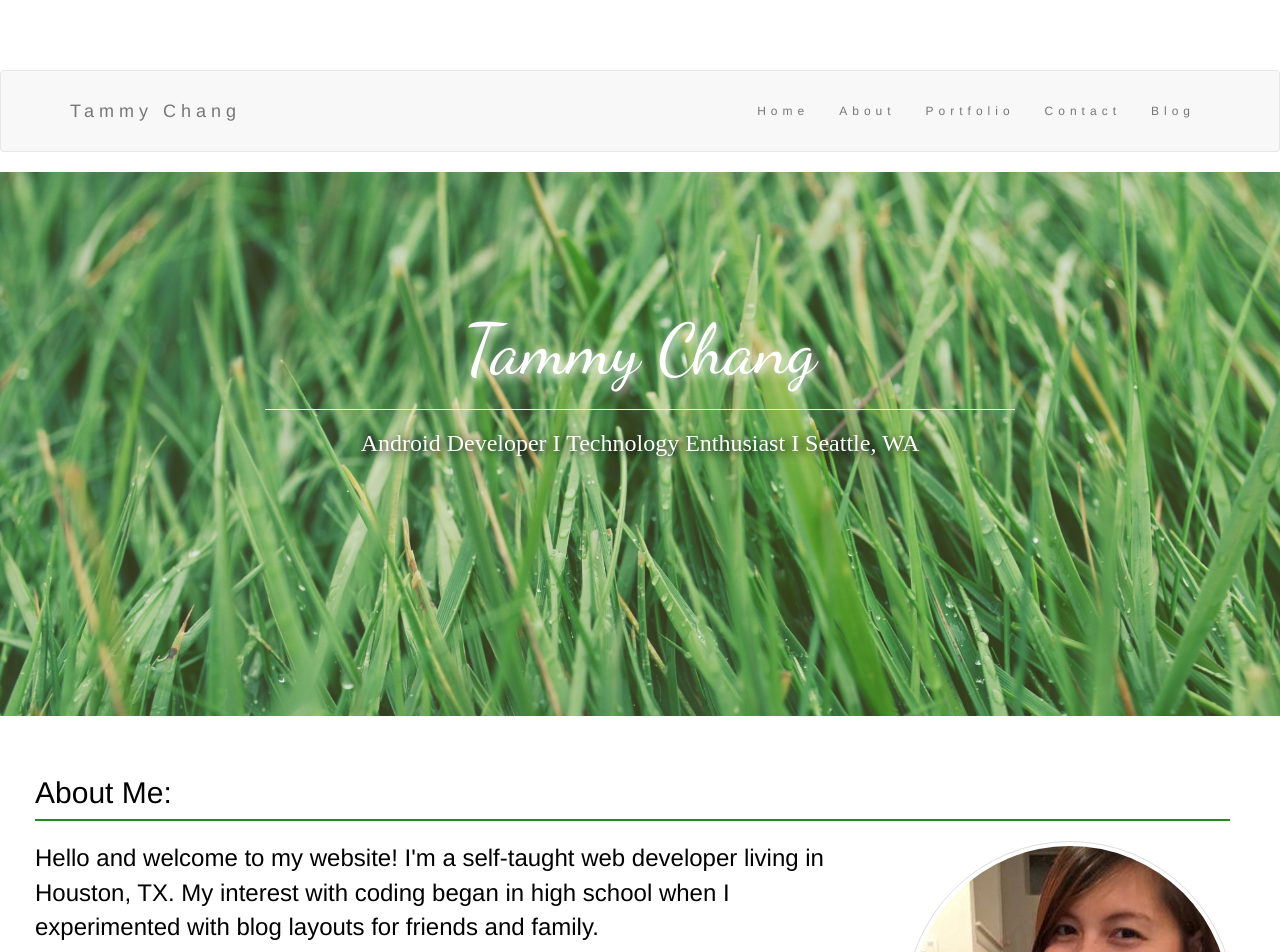
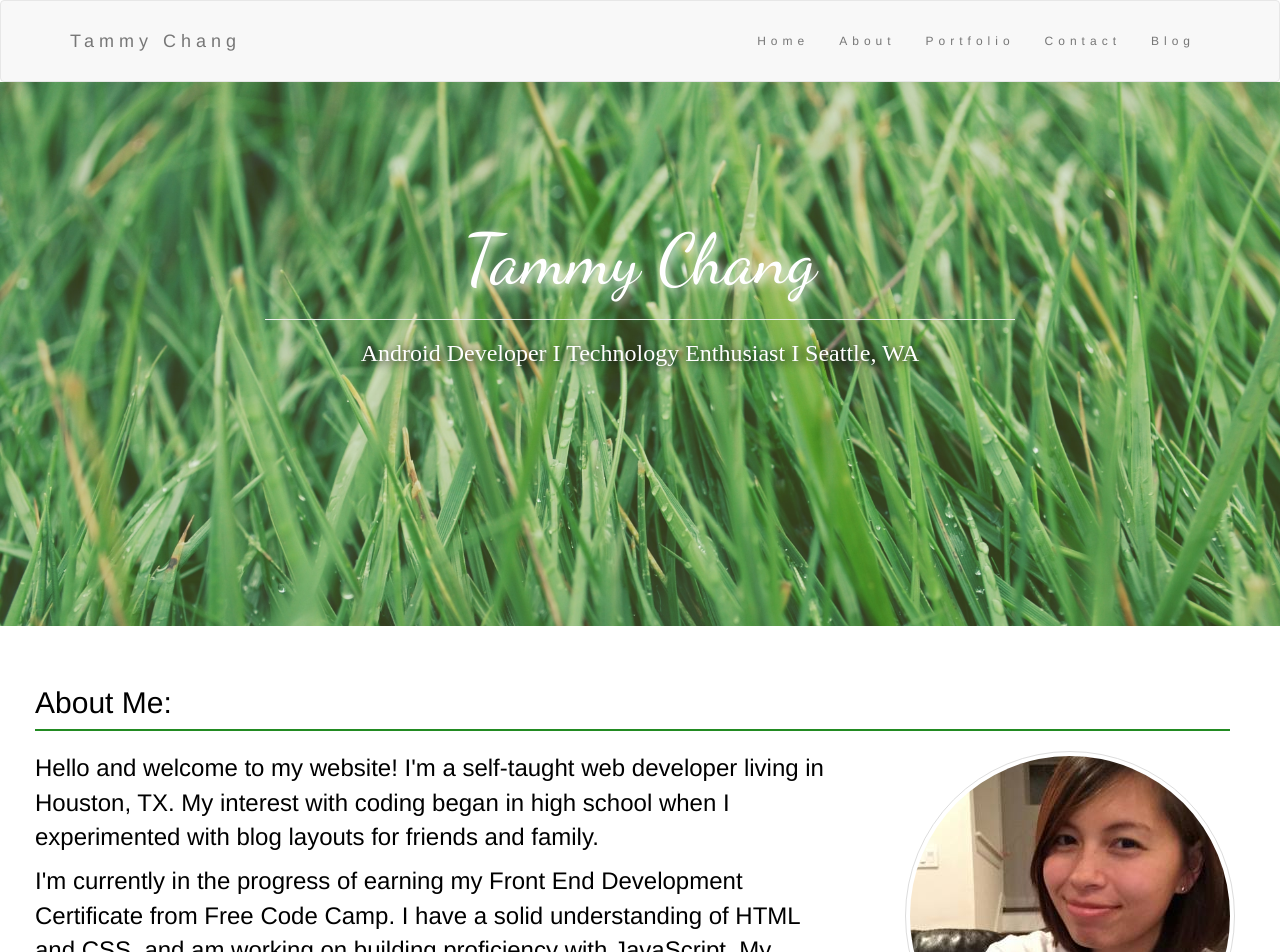
Before and after one commit to ctam91/tammysblog, a Flask app: page / in a window 1280 px wide. Shown: the top 952 px of the page. Run offline with Flask 2, Linux system fonts and the light colour scheme; some libraries are stand-ins or nearby versions; some web fonts are replaced.

Commit message:
update template

```diff
--- a/static/styles/mainpage.css
+++ b/static/styles/mainpage.css
@@ -20,10 +20,9 @@
  padding-top:40px;
   padding-bottom:100px;
 background-color: white;
-  color: black;
+  color:#868e96;
   background-size:cover;
   padding-left:20px;
-  font-size:24px;
 }
 
 #contact{
@@ -136,7 +135,6 @@ h1.mheader {
       font: 20px Montserrat, sans-serif;
       line-height: 1.8;
       color: #f5f6f7;
-      padding-top: 70px;
   }
 
   .navbar {
@@ -148,15 +146,9 @@ h1.mheader {
       letter-spacing: 5px;
       padding-top: 15px;
       padding-bottom: 15px;
+      margin-bottom: 0 !important;
       color: #fff;
 
-     /* padding-top: 15px;
-      padding-bottom: 15px;
-      border: 0;
-      border-radius: 0;
-      margin-bottom: 0;
-
-      */
   }
   .navbar-nav  li a:hover {
       color: #1abc9c !important;
@@ -166,3 +158,8 @@ h1.mheader {
     color:green;
     font-family: dancing script;
   }
+
+.img-fluid {
+  max-width: 30rem;
+  max-height: 30rem;
+}
--- a/templates/mainpage.html
+++ b/templates/mainpage.html
@@ -43,28 +43,55 @@
 <!--End about section with photo-->
 
 <!-- start portfolio section-->
-
-
 <section id="portfolio">
-  <div class="container-fluid">
-    <div class="row">
-      <div class="col-xs-12">
-        <h2>Portfolio:</h2>
-          <hr class="underline">
-        <p> Here is a collection of my ongoing projects. You can click "edit on codepen" to see each app in full screen and to look through the code.</p>
+  <div class="row">
+      <div class="col-sm-4">
+          <p style="font-weight:bold">MatchFour</p>
+          <a href="https://github.com/jharkreader/match-four">
+              <img class="img-fluid img-profile mx-auto mb-2" src="static/img/m4.jpg" alt="MatchFour">
+          </a>
+          <p>A web-based puzzle game where users have to correctly guess a secret code.</p>
       </div>
-      <div class="col-xs-4">
-            <a href="https://codepen.io/ctam91/full/RRGmaa/"><img class="img-responsive img-border" src="https://s32.postimg.org/64hc38xed/tan.png" alt="Amy Tan"></a>
+      <div class="col-sm-4">
+          <p style="font-weight:bold">Weather Report</p>
+          <a href="https://github.com/ctam91/weather-report">
+              <img class="img-fluid img-profile mx-auto mb-2" src="static/img/weather.jpg" alt="Weather">
+          </a>
+          <p>A web app that displays weather using Wunderground API.</p>
       </div>
-     <div class="col-xs-4">
-          <img class="img-responsive" src="https://s31.postimg.org/jfq95xxaz/coming_soon_logo_0_0.png" alt="Project Two">
+      <div class="col-sm-4">
+          <p style="font-weight:bold">Cheeses</p>
+          <a href="https://github.com/ctam91/cheese-mvc-persistent">
+              <img class="img-fluid img-profile mx-auto mb-2" src="static/img/cheeses.jpg" alt="Cheeses">
+          </a>
+          <p>A web app that allows users to update a database about cheeses.</p>
       </div>
-           <div class="col-xs-4">
-          <img class="img-responsive" src="https://s31.postimg.org/jfq95xxaz/coming_soon_logo_0_0.png" alt="Project Three">
+  </div>
+  <br/>
+  <div class="row">
+      <div class="col-sm-4">
+          <p style="font-weight:bold">Blogz</p>
+          <a href="https://github.com/ctam91/blogz">
+          <img class="img-fluid img-profile mx-auto mb-2" src="static/img/blogz.jpg">
+          </a>
+          <p>A web app that displays blog posts on a main page and allows users to add new blog posts.</p>
       </div>
-    </div>
+      <div class="col-sm-4">
+          <p style="font-weight:bold">Miwok</p>
+          <a href="https://github.com/ctam91/Miwok">
+              <img class="img-fluid img-profile mx-auto mb-2" src="static/img/family.jpg" alt="Miwok">
+          </a>
+          <p>An Android app that helps users to learn the Miwok language.</p>
+      </div>
+      <div class="col-sm-4">
+          <p style="font-weight:bold">Quake Report</p>
+          <a href="https://github.com/ctam91/quake-report">
+              <img class="img-fluid img-profile mx-auto mb-2" src="static/img/earthquake.jpg" alt="Earthquake">
+          </a>
+          <p>An Android app that displays a list of recent earthquakes in the world.</p>
+      </div>
   </div>
-  </section>
+</section>
 <!--End portfolio section-->
 
 <!--Start contact section-->
@@ -87,7 +114,7 @@
   </div>
 
     <footer>
-    <p style="color:black; font-size:10px; text-align:center; margin-top:50px; margin-bottom:-25px;"> Coded and Written by<a href="https://codepen.io/ctam91/"> Tammy Chang.</a></p>
+    <p style="color: #868e96; font-size:10px; text-align:center; margin-top:50px; margin-bottom:-25px;"> Coded and Written by<a href="https://codepen.io/ctam91/"> Tammy Chang.</a></p>
   </footer>
 </section>
 
```
Also changed, not shown: static/img/blogz.jpg (added), static/img/cheeses.jpg (added), static/img/earthquake.jpg (added), static/img/family.jpg (added), static/img/m4.jpg (added), static/img/profile.jpg (added), static/img/weather.jpg (added).
